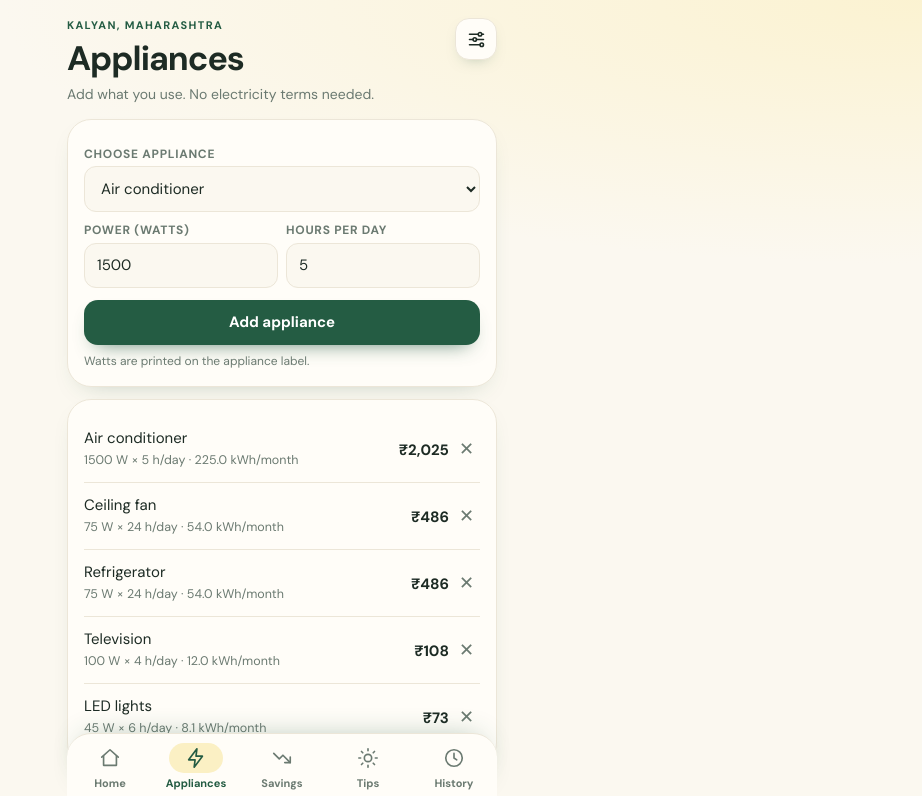
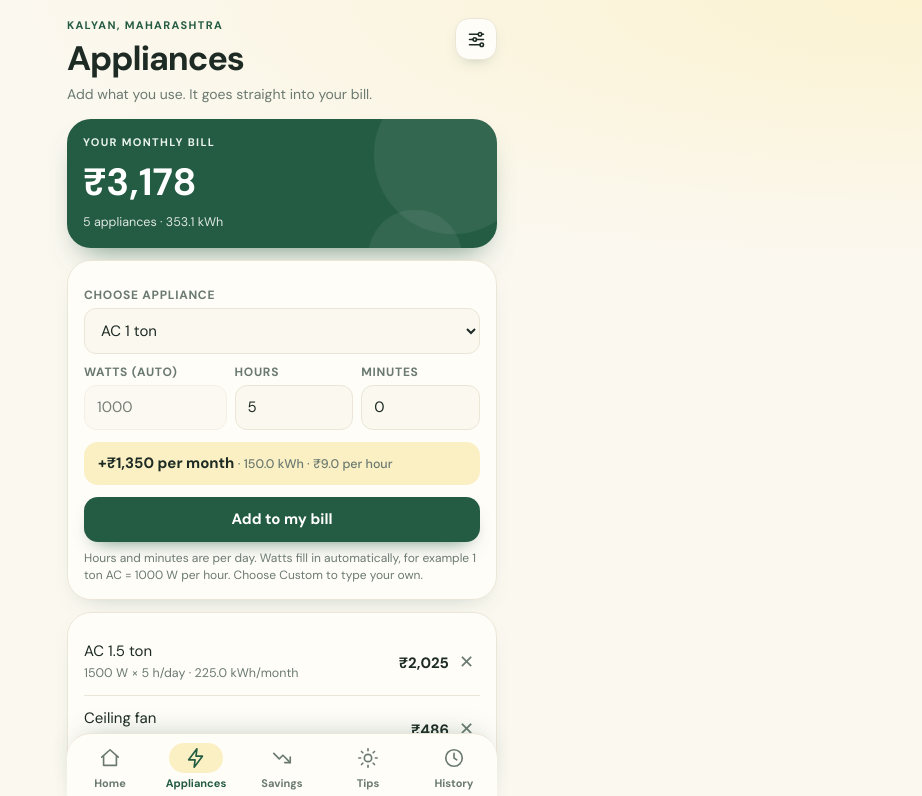
Before and after one commit to jaineet453-arch/lightbillmanager, a plain HTML site: page index.html in a window 1280 px wide. Both pictures are taken after a click on the button "Appliances". Shown: the top 796 px of the page, without its empty margins (358-1280 px from the left). Drawn offline with Linux system fonts and the light colour scheme.

Commit message:
Add files via upload

```diff
--- a/index.html
+++ b/index.html
@@ -1,6 +1,6 @@
 <!DOCTYPE html>
 <html lang="en"><head><meta charset="utf-8">
-<meta name="viewport" content="width=device-width, initial-scale=1, viewport-fit=cover"><link rel="manifest" href="manifest.json"><link rel="apple-touch-icon" href="icon-192.png"><meta name="mobile-web-app-capable" content="yes"><meta name="apple-mobile-web-app-capable" content="yes"><meta name="theme-color" content="#fbf8f0"><link rel="preconnect" href="https://fonts.googleapis.com"><link rel="preconnect" href="https://fonts.gstatic.com" crossorigin><link href="https://fonts.googleapis.com/css2?family=DM+Sans:wght@400;500;700&display=swap" rel="stylesheet">
+<meta name="viewport" content="width=device-width, initial-scale=1, viewport-fit=cover"><link rel="icon" href="icon-192.png"><link rel="manifest" href="manifest.json"><link rel="apple-touch-icon" href="icon-192.png"><meta name="mobile-web-app-capable" content="yes"><meta name="apple-mobile-web-app-capable" content="yes"><meta name="theme-color" content="#fbf8f0"><link rel="preconnect" href="https://fonts.googleapis.com"><link rel="preconnect" href="https://fonts.gstatic.com" crossorigin><link href="https://fonts.googleapis.com/css2?family=DM+Sans:wght@400;500;700&display=swap" rel="stylesheet">
 <title>Light Manager – Electricity Bill Estimator</title>
 <style>
 :root{--bg:#fbf8f0;--card:#fffdf8;--ink:#1d2b24;--mut:#6b7a71;--g:#245c43;--y:#f6d85c;--ln:#ece6d8;--yb:#fbf0c4;--bar:#ece6d8;box-sizing:border-box;padding-top:env(safe-area-inset-top,0px)}
@@ -49,6 +49,20 @@ nav .on span{background:var(--yb)}nav svg{width:22px;height:22px}
 #app>*{animation:rise .5s both}#app>:nth-child(2){animation-delay:.05s}#app>:nth-child(3){animation-delay:.1s}#app>:nth-child(4){animation-delay:.15s}#app>:nth-child(5){animation-delay:.2s}
 @keyframes rise{from{opacity:0;transform:translateY(12px)}}
 @keyframes grow{from{transform:scaleX(0)}}
+.pv{margin-top:12px;padding:11px 14px;border-radius:14px;background:var(--yb);font-weight:700;color:var(--ink);animation:pulse .5s}
+.pv small{font-weight:500;color:var(--mut)}
+.toast{position:fixed;left:50%;bottom:calc(92px + env(safe-area-inset-bottom,0px));transform:translateX(-50%);background:var(--g);color:#fff;padding:12px 20px;border-radius:16px;font-weight:700;box-shadow:0 12px 28px -12px rgba(36,92,67,.8);z-index:20;animation:pop 2.4s both;white-space:nowrap}
+.hero::before{animation:floaty 7s ease-in-out infinite}.hero::after{animation:floaty 9s ease-in-out infinite reverse}
+.card{transition:transform .2s}.card:active{transform:scale(.985)}
+.li{animation:slide .45s both}.li:nth-child(2){animation-delay:.06s}.li:nth-child(3){animation-delay:.12s}.li:nth-child(4){animation-delay:.18s}.li:nth-child(5){animation-delay:.24s}.li:nth-child(n+6){animation-delay:.3s}
+nav .on svg{animation:bob .5s}
+.hero .big{animation:glow 3s ease-in-out infinite}
+@keyframes pop{0%{opacity:0;transform:translate(-50%,24px) scale(.9)}12%{opacity:1;transform:translate(-50%,0) scale(1)}85%{opacity:1}100%{opacity:0;transform:translate(-50%,-10px)}}
+@keyframes floaty{50%{transform:translate(-10px,12px) scale(1.06)}}
+@keyframes slide{from{opacity:0;transform:translateX(-14px)}}
+@keyframes bob{40%{transform:translateY(-5px) scale(1.18)}}
+@keyframes pulse{from{transform:scale(.96);opacity:.6}}
+@keyframes glow{50%{text-shadow:0 0 18px rgba(246,216,92,.55)}}
 @media (prefers-reduced-motion:reduce){*{animation:none!important;transition:none!important}}
 </style></head>
 <body><div id="app"></div>
@@ -60,10 +74,11 @@ hotdry:["Very hot and dry summers",["Air coolers work well in dry heat and use f
 composite:["Hot summers and cold winters",["In summer, 24–26°C on the AC with a fan is the best balance.","In winter, use a geyser timer and switch it off after heating. Hot water kept warm all day wastes power.","Room heaters use 1,000–2,000 W. Use them only in the room you are in, and for short periods.","Wear layers and use blankets before reaching for a heater.","Service the AC before summer for a clean filter and proper gas level."]],
 mild:["Mild, pleasant most of the year",["A ceiling fan is often enough. Try it for a week before using the AC.","Open windows in the morning and evening for natural cooling and light.","Use daylight in the daytime and switch off lights in empty rooms.","Replace any old bulbs with LEDs. They use about a fifth of the power.","Unplug chargers and set-top boxes when not in use."]],
 cold:["Cold winters, mild summers",["Heaters and geysers are your biggest users. Use timers and switch off when done.","Seal door and window gaps so heat stays in. Heaters then run less.","Use a hot water bottle or warm bedding instead of running a heater all night.","Keep the fridge setting moderate in winter. It needs less cooling.","Solar water heaters can cut geyser use a lot in sunny months."]]};
-const CAT=[["Air conditioner",1500,5],["Ceiling fan",75,12],["Refrigerator",75,24],["Television",100,4],["LED lights",45,6],["Air cooler",200,8],["Water heater (geyser)",2000,1],["Room heater",1500,2],["Washing machine",500,1],["Mixer grinder",500,0.5],["Iron",1000,0.5],["Microwave",1200,0.5],["Water pump",750,1],["Laptop",60,5]];
+const CAT=[["AC 1 ton",1000,5],["AC 1.5 ton",1500,5],["AC 2 ton",2000,5],["AC 2.5 ton",2500,5],["AC 3 ton",3000,5],["Ceiling fan",75,12],["Refrigerator",75,24],["Television",100,4],["LED lights",45,6],["Air cooler",200,8],["Water heater (geyser)",2000,1],["Room heater",1500,2],["Washing machine",500,1],["Mixer grinder",500,0.5],["Iron",1000,0.5],["Microwave",1200,0.5],["Water pump",750,1],["Laptop",60,5],["Custom (type your own watts)",100,1]];
 const KEY="lightmgr1";
-let S={city:"Kalyan, Maharashtra",people:4,rate:9,apps:[{n:"Air conditioner",w:1500,h:5},{n:"Ceiling fan",w:75,h:24},{n:"Refrigerator",w:75,h:24},{n:"Television",w:100,h:4},{n:"LED lights",w:45,h:6}],meter:{start:"",cur:"",date:""},plan:[],hist:[]};
+let S={city:"Kalyan, Maharashtra",people:4,rate:9,apps:[{n:"AC 1.5 ton",w:1500,h:5},{n:"Ceiling fan",w:75,h:24},{n:"Refrigerator",w:75,h:24},{n:"Television",w:100,h:4},{n:"LED lights",w:45,h:6}],meter:{start:"",cur:"",date:""},plan:[],hist:[]};
 try{const r=localStorage.getItem(KEY);if(r)S=Object.assign(S,JSON.parse(r))}catch(e){}
+S.apps.forEach(a=>{if(a.n=="Air conditioner")a.n="AC 1.5 ton"});
 const save=()=>{try{localStorage.setItem(KEY,JSON.stringify(S))}catch(e){}};
 const $=s=>document.querySelector(s),esc=t=>String(t).replace(/[&<>"]/g,c=>({"&":"&amp;","<":"&lt;",">":"&gt;",'"':"&quot;"}[c]));
 const kwh=a=>a.w*a.h*30/1000,tot=()=>S.apps.reduce((s,a)=>s+kwh(a),0),inr=n=>"₹"+Math.round(n).toLocaleString("en-IN");
@@ -74,28 +89,29 @@ const TABS=[["home",I(IC.home),"Home"],["apps",I(IC.apps),"Appliances"],["save",
 function nav(){$("#nav").innerHTML=TABS.map(t=>`<button class="${tab==t[0]?"on":""}" onclick="go('${t[0]}')"><span>${t[1]}</span>${t[2]}</button>`).join("")}
 function go(t){tab=t;nav();render();scrollTo(0,0)}
 function head(t,s){return `<div class="top"><div><div class="eyebrow">${esc(S.city)}</div><h1>${t}</h1><div class="sub">${s}</div></div><button class="icon" aria-label="Settings" onclick="go('set')">${I(IC.set)}</button></div>`}
-function projection(){const m=S.meter,a=parseFloat(m.start),b=parseFloat(m.cur);if(!(b>a)||!m.date)return null;const d=Math.max(1,(Date.now()-new Date(m.date))/864e5);const used=b-a;return{used,d,proj:used/d*30}}
+let last=0;
+function fmt(h){const t=Math.round(h*60),H=Math.floor(t/60),M=t%60;return(H?H+" h":"")+(H&&M?" ":"")+(M?M+" min":"")||"0 min"}
+function toast(t){const e=document.createElement("div");e.className="toast";e.textContent=t;document.body.appendChild(e);setTimeout(()=>e.remove(),2400)}
+function cnt(el,a,b){if(!el)return;const t0=performance.now(),f=n=>{const p=Math.min(1,(n-t0)/800),e=1-Math.pow(1-p,3);el.textContent=inr(a+(b-a)*e);if(p<1)requestAnimationFrame(f)};requestAnimationFrame(f)}
 function render(){const el=$("#app");({home,apps,save:savings,tips,hist,set:settings})[tab](el)}
-function home(el){const T=tot(),top=[...S.apps].sort((a,b)=>kwh(b)-kwh(a)).slice(0,4),mx=top[0]?kwh(top[0]):1,p=projection();
-const tp=CLIM[CITY[S.city]||"mild"][1][0];
+function home(el){const T=tot(),top=[...S.apps].sort((a,b)=>kwh(b)-kwh(a)).slice(0,4),mx=top[0]?kwh(top[0]):1,tp=CLIM[CITY[S.city]||"mild"][1][0];
 el.innerHTML=head("Your home",`Our home · ${S.people} people`)+
-`<div class="card hero"><div class="eyebrow">Monthly planning estimate</div><div class="big">${inr(T*S.rate)}</div><small>${T.toFixed(1)} kWh · ₹${S.rate} per kWh</small></div>
+`<div class="card hero"><div class="eyebrow">Monthly planning estimate</div><div class="big" id="bb">${inr(last)}</div><small>${T.toFixed(1)} kWh · ₹${S.rate} per kWh</small></div>
 <div class="row"><div class="card"><div class="eyebrow">Appliances</div><div class="num">${S.apps.length}</div><div class="sub">in your estimate</div></div><div class="card"><div class="eyebrow">Household</div><div class="num">${S.people}</div><div class="sub">people at home</div></div></div>
-<div class="card"><h2>Meter reading</h2><div class="sub">${p?`${p.used.toFixed(1)} units in ${Math.round(p.d)} days. On track for about <b>${p.proj.toFixed(0)} units</b> (${inr(p.proj*S.rate)}) this month.`:"Enter your meter readings to see your real usage."}</div>
-<div class="row" style="gap:8px"><div><label>Start reading</label><input id="ms" type="number" inputmode="decimal" value="${esc(S.meter.start)}"></div><div><label>Today’s reading</label><input id="mc" type="number" inputmode="decimal" value="${esc(S.meter.cur)}"></div></div>
-<label>Cycle start date</label><input id="md" type="date" value="${esc(S.meter.date)}"><button class="btn" onclick="setMeter()">Update meter</button>
-${p?`<div class="warn">Appliance estimate: ${T.toFixed(0)} units. ${Math.abs(p.proj-T)<T*.1?"Close to your meter.":p.proj>T?"Your meter shows more use than your appliance list. Check for missing appliances.":"Your meter shows less use than your list. Check your hours."}</div>`:""}</div>
-<div class="card"><h2>Where power goes</h2><div class="sub">Highest monthly energy use</div>${top.map(a=>`<div class="bar"><span>${esc(a.n)}</span><b>${kwh(a).toFixed(1)} kWh</b></div><div class="track"><div class="fill" style="width:${kwh(a)/mx*100}%"></div></div>`).join("")}</div>
-<div class="card tip"><div class="eyebrow">A small first step</div><p style="margin:8px 0 0">${esc(tp)}</p></div>`}
-function setMeter(){S.meter={start:$("#ms").value,cur:$("#mc").value,date:$("#md").value};save();render()}
-function apps(el){const opts=CAT.map((c,i)=>`<option value="${i}">${c[0]}</option>`).join("");
-el.innerHTML=head("Appliances","Add what you use. No electricity terms needed.")+
-`<div class="card"><label>Choose appliance</label><select id="ca" onchange="fillCat()">${opts}</select>
-<div class="row" style="gap:8px"><div><label>Power (watts)</label><input id="aw" type="number" inputmode="decimal"></div><div><label>Hours per day</label><input id="ah" type="number" inputmode="decimal" step="0.5"></div></div>
-<button class="btn" onclick="addApp()">Add appliance</button><div class="warn">Watts are printed on the appliance label.</div></div>
-<div class="card">${S.apps.length?S.apps.map((a,i)=>`<div class="li"><div>${esc(a.n)}<br><small>${a.w} W × ${a.h} h/day · ${kwh(a).toFixed(1)} kWh/month</small></div><div><b>${inr(kwh(a)*S.rate)}</b> <button class="x" aria-label="Remove" onclick="rm(${i})">✕</button></div></div>`).join(""):"<div class='sub'>No appliances yet.</div>"}</div>`;fillCat()}
-function fillCat(){const c=CAT[$("#ca").value];$("#aw").value=c[1];$("#ah").value=c[2]}
-function addApp(){const c=CAT[$("#ca").value],w=parseFloat($("#aw").value),h=parseFloat($("#ah").value);if(!(w>0)||!(h>=0)||h>24)return;S.apps.push({n:c[0],w,h});save();render()}
+<div class="card"><h2>Where power goes</h2><div class="sub">Highest monthly energy use</div>${top.map((a,i)=>`<div class="bar"><span>${esc(a.n)}</span><b>${kwh(a).toFixed(1)} kWh</b></div><div class="track"><div class="fill" style="width:${kwh(a)/mx*100}%;animation-delay:${.25+i*.15}s"></div></div>`).join("")}</div>
+<div class="card tip"><div class="eyebrow">A small first step</div><p style="margin:8px 0 0">${esc(tp)}</p></div>`;
+cnt($("#bb"),last,T*S.rate);last=T*S.rate}
+function apps(el){const opts=CAT.map((c,i)=>`<option value="${i}">${c[0]}</option>`).join(""),T=tot();
+el.innerHTML=head("Appliances","Add what you use. It goes straight into your bill.")+
+`<div class="card hero"><div class="eyebrow">Your monthly bill</div><div class="big" id="tb">${inr(last)}</div><small>${S.apps.length} appliances · ${T.toFixed(1)} kWh</small></div>
+<div class="card"><label>Choose appliance</label><select id="ca" onchange="fillCat()">${opts}</select>
+<div style="display:grid;grid-template-columns:1.2fr 1fr 1fr;gap:8px"><div><label id="wl">Watts</label><input id="aw" type="number" inputmode="decimal" oninput="pv()"></div><div><label>Hours</label><input id="ah" type="number" inputmode="numeric" min="0" max="24" oninput="pv()"></div><div><label>Minutes</label><input id="am" type="number" inputmode="numeric" min="0" max="59" oninput="pv()"></div></div>
+<div class="pv" id="pv"></div><button class="btn" onclick="addApp()">Add to my bill</button><div class="warn">Hours and minutes are per day. Watts fill in automatically, for example 1 ton AC = 1000 W per hour. Choose Custom to type your own.</div></div>
+<div class="card">${S.apps.length?S.apps.map((a,i)=>`<div class="li"><div>${esc(a.n)}<br><small>${a.w} W × ${fmt(a.h)}/day · ${kwh(a).toFixed(1)} kWh/month</small></div><div><b>${inr(kwh(a)*S.rate)}</b> <button class="x" aria-label="Remove" onclick="rm(${i})">✕</button></div></div>`).join(""):"<div class='sub'>No appliances yet.</div>"}</div>`;
+fillCat();cnt($("#tb"),last,T*S.rate);last=T*S.rate}
+function fillCat(){const i=+$("#ca").value,c=CAT[i],cu=i==CAT.length-1;$("#aw").value=c[1];$("#aw").readOnly=!cu;$("#aw").style.opacity=cu?1:.6;$("#wl").textContent=cu?"Watts":"Watts (auto)";$("#ah").value=Math.floor(c[2]);$("#am").value=Math.round((c[2]%1)*60);pv()}
+function pv(){const w=parseFloat($("#aw").value)||0,h=(parseFloat($("#ah").value)||0)+(parseFloat($("#am").value)||0)/60,k=w*h*30/1000;$("#pv").innerHTML=h>0&&w>0?`+${inr(k*S.rate)} per month <small>· ${k.toFixed(1)} kWh · ₹${(w/1000*S.rate).toFixed(1)} per hour</small>`:"Enter watts and time to see the cost"}
+function addApp(){const c=CAT[$("#ca").value],w=parseFloat($("#aw").value),h=(parseFloat($("#ah").value)||0)+(parseFloat($("#am").value)||0)/60;if(!(w>0)||!(h>0)||h>24){toast("Enter watts and a time up to 24 h");return}const add=w*h*30/1000*S.rate;S.apps.push({n:c[0],w,h});save();render();toast("+"+inr(add)+" added to your bill")}
 function rm(i){S.apps.splice(i,1);S.plan=S.plan.filter(p=>p.i!=i).map(p=>({...p,i:p.i>i?p.i-1:p.i}));save();render()}
 let mins=5;
 function savings(el){S.plan=S.plan.filter(p=>S.apps[p.i]);const tsv=S.plan.reduce((s,p)=>s+S.apps[p.i].w*p.m/60*30/1000*S.rate,0);
@@ -107,15 +123,15 @@ el.innerHTML=head("Savings","How can I reduce the bill amount?")+
 <div class="card">${S.plan.length?S.plan.map((p,i)=>{const a=S.apps[p.i];return `<div class="li"><div>${esc(a.n)}<br><small>${p.m} min less per day</small></div><div><b>${inr(a.w*p.m/60*30/1000*S.rate)}</b> <button class="x" aria-label="Remove" onclick="S.plan.splice(${i},1);save();render()">✕</button></div></div>`}).join(""):"<div class='sub'>Pick an appliance and see how much a few minutes saved each day adds up to.</div>"}</div>`}
 function addPlan(){const i=+$("#sa").value;if(isNaN(i)||!S.apps[i])return;const e=S.plan.find(p=>p.i==i);e?e.m+=mins:S.plan.push({i,m:mins});save();render()}
 function tips(el){const k=CITY[S.city]||"mild",c=CLIM[k],names=S.apps.map(a=>a.n);const ex=[];
-if(names.includes("Air conditioner"))ex.push("Your AC is your biggest user. Use a timer or sleep mode at night so it does not run all hours.");
+if(names.some(n=>/^AC |Air conditioner/.test(n)))ex.push("Your AC is your biggest user. Use a timer or sleep mode at night so it does not run all hours.");
 if(names.includes("Refrigerator"))ex.push("Keep the fridge door closed, leave gaps for air, and do not put hot food inside.");
 if(names.includes("Television"))ex.push("Switch the TV off at the plug. Standby still uses power.");
 if(names.includes("Water heater (geyser)"))ex.push("Switch the geyser off once the water is hot. Fit a timer if you can.");
 el.innerHTML=head("Tips","For "+esc(S.city))+`<div class="card tip"><div class="eyebrow">Your climate</div><p style="margin:6px 0 0"><b>${c[0]}</b></p></div>
 <div class="card"><h2>For your region</h2>${c[1].map(t=>`<div class="li"><div>${esc(t)}</div></div>`).join("")}</div>
 ${ex.length?`<div class="card"><h2>For your appliances</h2>${ex.map(t=>`<div class="li"><div>${esc(t)}</div></div>`).join("")}</div>`:""}`}
-function hist(el){el.innerHTML=head("History","Past monthly estimates")+`<div class="card"><button class="btn" style="margin:0" onclick="snap()">Save this month’s snapshot</button></div><div class="card">${S.hist.length?S.hist.map(h=>`<div class="li"><div>${esc(h.d)}<br><small>${h.k.toFixed(1)} kWh${h.m?` · meter ${h.m} units`:""}</small></div><b>${inr(h.k*h.r)}</b></div>`).join(""):"<div class='sub'>No snapshots yet.</div>"}</div>`}
-function snap(){const p=projection();S.hist.unshift({d:new Date().toLocaleDateString("en-IN",{month:"long",year:"numeric",day:"numeric"}),k:tot(),r:S.rate,m:p?p.used.toFixed(0):""});save();render()}
+function hist(el){el.innerHTML=head("History","Past monthly estimates")+`<div class="card"><button class="btn" style="margin:0" onclick="snap()">Save this month’s snapshot</button></div><div class="card">${S.hist.length?S.hist.map(h=>`<div class="li"><div>${esc(h.d)}<br><small>${h.k.toFixed(1)} kWh</small></div><b>${inr(h.k*h.r)}</b></div>`).join(""):"<div class='sub'>No snapshots yet.</div>"}</div>`}
+function snap(){S.hist.unshift({d:new Date().toLocaleDateString("en-IN",{month:"long",year:"numeric",day:"numeric"}),k:tot(),r:S.rate});save();render()}
 function settings(el){el.innerHTML=head("Profile","Your home settings")+`<div class="card"><label>City and state</label><select id="sc">${Object.keys(CITY).map(c=>`<option ${c==S.city?"selected":""}>${c}</option>`).join("")}</select>
 <label>People at home</label><input id="sp" type="number" min="1" value="${S.people}"><label>Rate per kWh (₹)</label><input id="sr" type="number" step="0.1" value="${S.rate}">
 <div class="warn">Check the per-unit rate on your own bill and enter it here. Estimates will not match the real bill exactly because of fixed charges and taxes.</div>
--- a/sw.js
+++ b/sw.js
@@ -1,4 +1,4 @@
-const C='lm-v1',F=['./','./index.html','./manifest.json','./icon-192.png','./icon-512.png'];
+const C='lm-v4',F=['./','./index.html','./manifest.json','./icon-192.png','./icon-512.png'];
 self.addEventListener('install',e=>e.waitUntil(caches.open(C).then(c=>c.addAll(F))));
 self.addEventListener('activate',e=>e.waitUntil(caches.keys().then(k=>Promise.all(k.filter(x=>x!=C).map(x=>caches.delete(x))))));
 self.addEventListener('fetch',e=>{if(e.request.method!=='GET')return;e.respondWith(caches.match(e.request).then(r=>r||fetch(e.request).catch(()=>caches.match('./index.html'))))});
```
Also changed, not shown: icon-192.png (added), icon-512.png (added).
